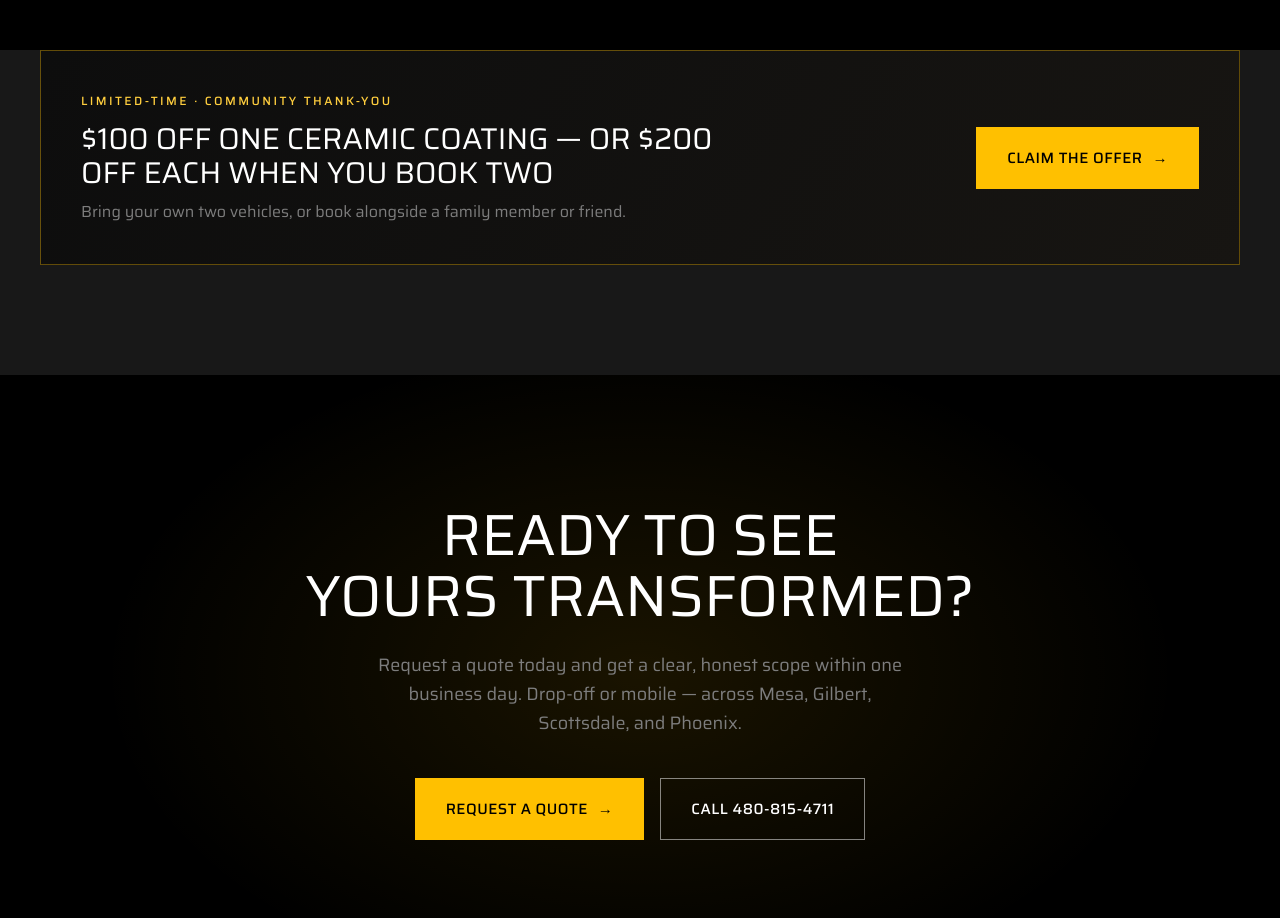
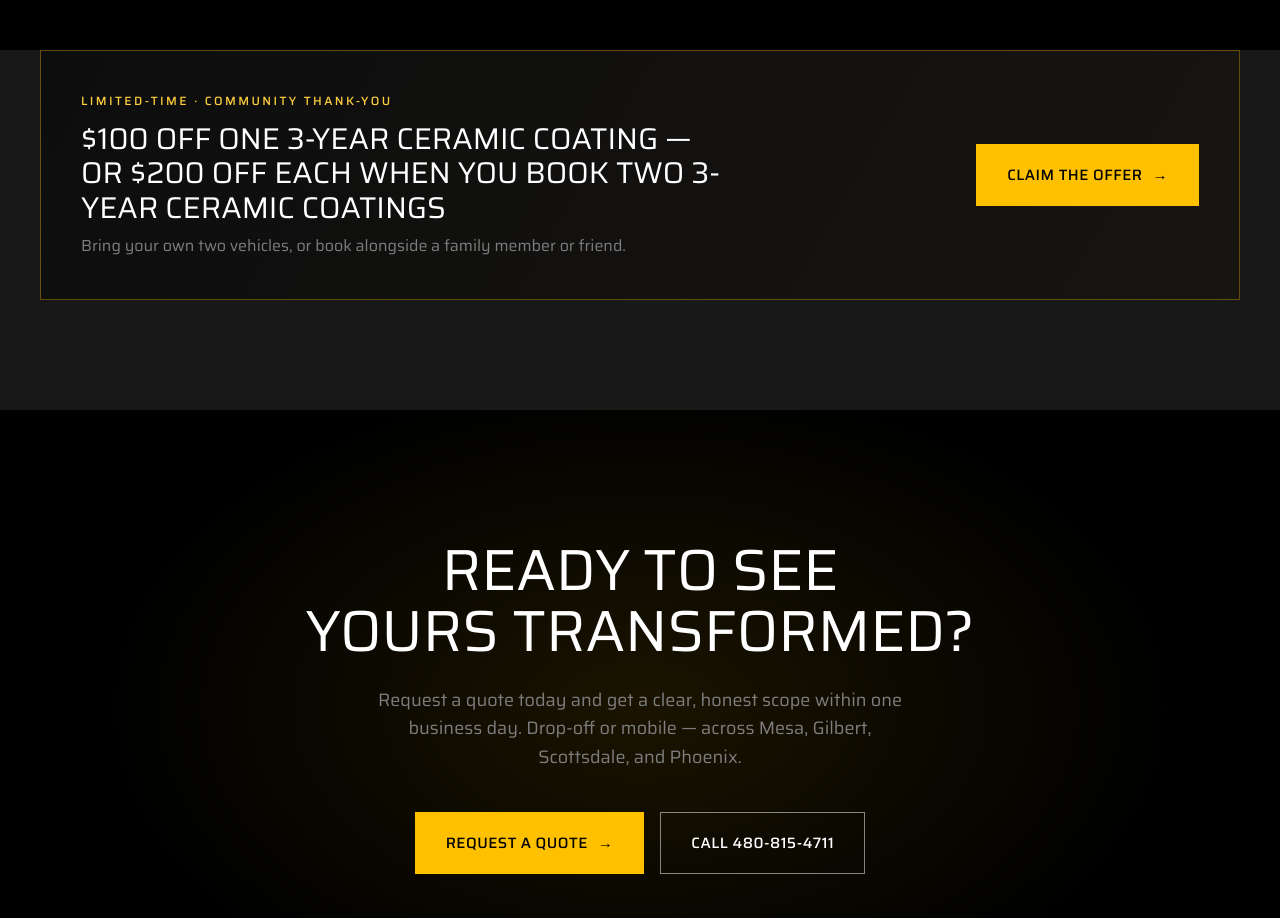
Before and after one commit to zenithsAwper/BravuraDetailing, a website: page index.html in a window 1280 px wide. Shown: the part 4140-5058 px from the top of the page. Drawn offline with Linux system fonts and the light colour scheme.

Commit message:
Update ceramic coating promo offer to specify 3-year coating
Home page banner and Services FAQ now clarify the $100/$200 thank-you
discount applies to 3-year ceramic coatings specifically.

```diff
--- a/index.html
+++ b/index.html
@@ -274,7 +274,7 @@
   <div class="promo-banner">
     <div style="max-width:640px">
       <p class="eyebrow">Limited-Time · Community Thank-You</p>
-      <h3 class="h-display h-banner">$100 off one ceramic coating — or $200 off each when you book two</h3>
+      <h3 class="h-display h-banner">$100 off one 3-year ceramic coating — or $200 off each when you book two 3-year ceramic coatings</h3>
       <p class="lede" style="font-size:16px">Bring your own two vehicles, or book alongside a family member or friend.</p>
     </div>
     <a href="contact.html" class="btn btn-gold" style="flex-shrink:0">Claim the Offer <span aria-hidden="true">→</span></a>
```
Also changed, not shown: services.html (+1 -1 lines).
